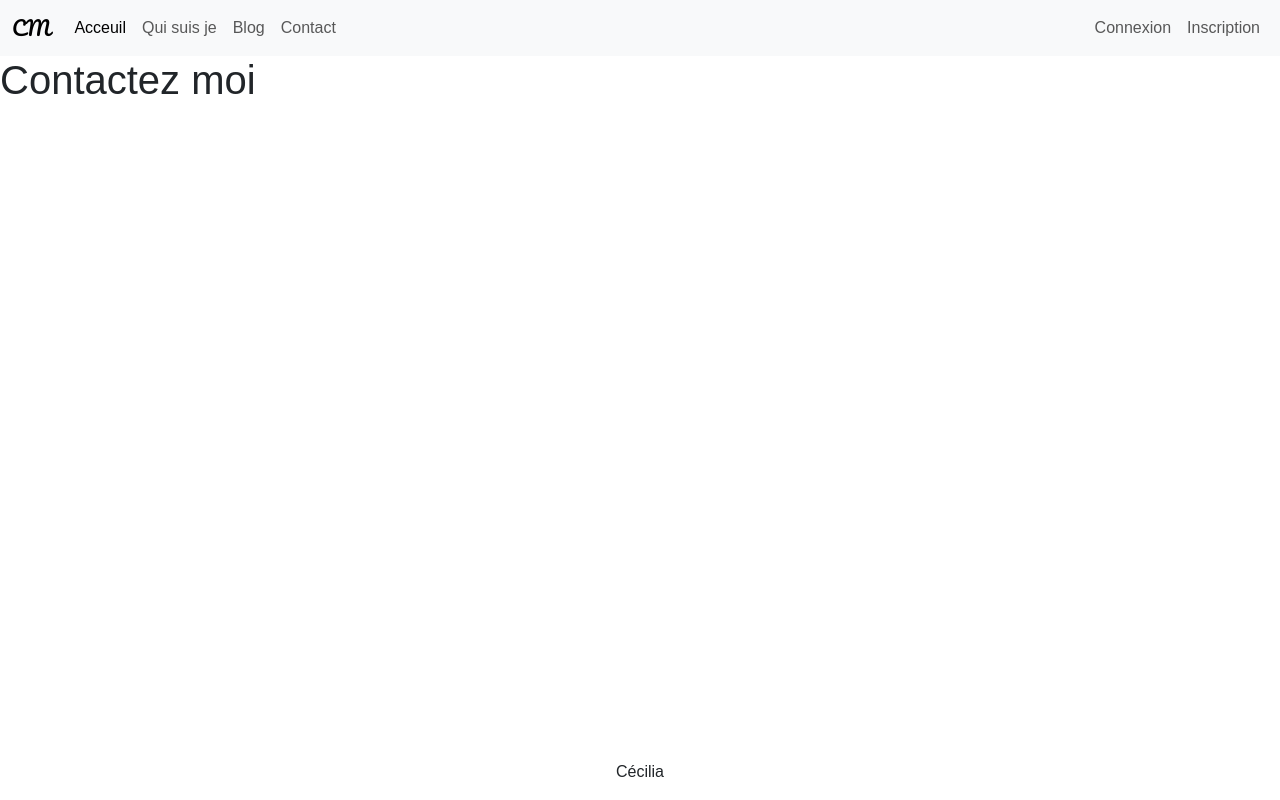
After one commit to CeciliaMartial/13_symfony_blog, a Symfony app: template templates/pages/visitor/contact/index.html.twig in a window 1280 px wide. The commit adds this page. Run offline with Twig, Linux system fonts and the light colour scheme; the template is opened without the code that fills it, so the values that code supplies are empty; some libraries are stand-ins or nearby versions.

Commit message:
sprint1-ticket2-add:Creation des pages de la section Visiteurs

```diff
--- /dev/null
+++ b/templates/pages/visitor/blog/index.html.twig
@@ -0,0 +1,5 @@
+{% extends "themes/base_visitor.html.twig" %}
+
+{% block main %}
+    <h1>Liste des Articles</h1>
+{% endblock %}
--- /dev/null
+++ b/templates/pages/visitor/contact/index.html.twig
@@ -0,0 +1,7 @@
+{% extends "themes/base_visitor.html.twig" %}
+
+{% block main %}
+    <main>
+    <h1> Contactez moi</h1>
+    </main>
+{% endblock %}
--- a/templates/themes/base_visitor.html.twig
+++ b/templates/themes/base_visitor.html.twig
@@ -3,10 +3,28 @@
   <head>
   {# Encodage des caractères prevu pour le web #}
     <meta charset="utf-8">
+
     {# Minimum de responsive design à toujours mettre en place #}
     <meta name="viewport" content="width=device-width, initial-scale=1">
+
     {# Le titre affiche dans l'onglet #}
-    <title>Bootstrap demo</title>
+    <title>{% block title %}{% endblock %}Le blog de Cécilia </title>
+
+    {# La Description de la page #}
+    <meta name="description" content={% block description %}{% endblock %}>
+    {# Les mots clé #}
+    <meta name= "keywords" content={% block keywords %}{% endblock %}>
+{# author #}
+<meta name="author" content= "Cécilia Martial" >
+<meta name="publisher" content= "DWWM" >
+{# favicon #}
+<link rel="apple-touch-icon" sizes="180x180" href="{{asset('apple-touch-icon.png')}}">
+<link rel="icon" type="image/png" sizes="32x32" href="{{asset('favicon-32x32.png')}}">
+<link rel="icon" type="image/png" sizes="16x16" href="{{asset('favicon-16x16.png')}}">
+<link rel="manifest" href="{{asset('site.webmanifest')}}">
+<link rel="mask-icon" href="{{asset('safari-pinned-tab.svg')}}" color="#5bbad5">
+<meta name="msapplication-TileColor" content="#da532c">
+<meta name="theme-color" content="#ffffff">
     {# Google Fonts #}
     <link rel="preconnect" href="https://fonts.googleapis.com">
 <link rel="preconnect" href="https://fonts.gstatic.com" crossorigin>
@@ -30,13 +48,13 @@
           <a class="nav-link active" aria-current="page" href="#">Acceuil</a>
         </li>
         <li class="nav-item">
-          <a class="nav-link" href="#">Qui suis je</a>
+          <a class="nav-link" href="">Qui suis je</a>
         </li>
         <li class="nav-item">
-          <a class="nav-link" href="#">Blog</a>
+          <a class="nav-link" href="{{path('visitor_blog_index')}}">Blog</a>
         </li>
         <li class="nav-item">
-          <a class="nav-link" href="#">Contact</a>
+          <a class="nav-link" href="{{path('visitor_contact_index')}}">Contact</a>
         </li>
 
       </ul>
```
Also changed, not shown: public/browserconfig.xml (added, +9 -0 lines), src/Controller/Visitor/Blog/BlogController.php (added, +16 -0 lines), src/Controller/Visitor/Contact/ContactController.php (added, +16 -0 lines), templates/contact/index.html.twig (added, +20 -0 lines), templates/pages/visitor/welcome/index.html.twig (+7 -0 lines), public/android-chrome-192x192.png (added), public/android-chrome-512x512.png (added), public/apple-touch-icon.png (added), public/favicon-16x16.png (added), public/favicon-32x32.png (added), public/favicon.ico (added), public/mstile-150x150.png (added), public/safari-pinned-tab.svg (added), public/site.webmanifest (added), 3 other files.
